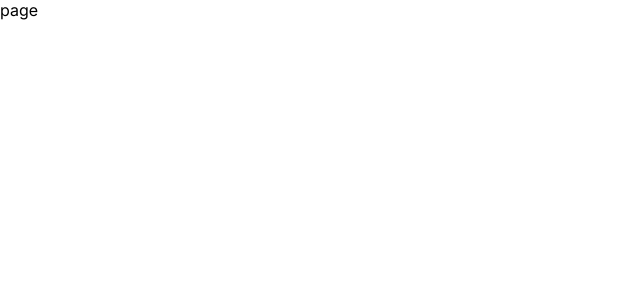
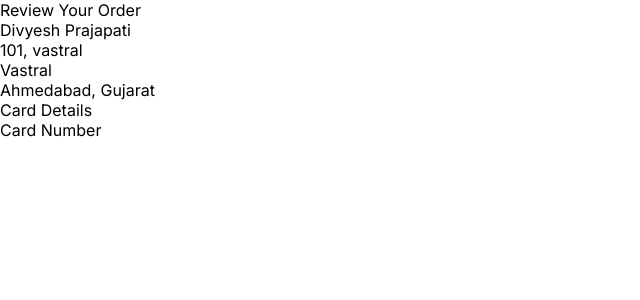
Before and after one commit to dvs24/Amazon, a Next.js app: page /payment in a window 1280 px wide. Shown: the top 300 px of the page, without its empty margins (0-640 px from the left). Built offline with nearby package versions, Linux system fonts and the light colour scheme.

Commit message:
started payment page

```diff
--- a/src/app/checkout/Checkout.module.css
+++ b/src/app/checkout/Checkout.module.css
@@ -52,9 +52,10 @@
     background: rgb(236,203,40);
     padding: 0.5rem;
     display: flex;
-    align-self: center;
     justify-content: center;
     cursor: pointer;
     border: none;
     outline: none;
+    margin: auto;
+    text-decoration: none;
 }
--- a/src/app/checkout/page.tsx
+++ b/src/app/checkout/page.tsx
@@ -64,7 +64,7 @@ const page = () => {
           <div className={styles.label}>State</div>
           <input className={styles.inputField} type="text" id="state" />
         </div>
-        <Link href="/payment">
+        <Link href="/payment" style={{textDecoration : 'none'}}>
           <button onClick={handleAddInfo} className={styles.pageBtn}>
             Deliever to this address
           </button>
--- a/src/app/payment/page.tsx
+++ b/src/app/payment/page.tsx
@@ -1,9 +1,29 @@
-import React from 'react'
+import React from "react";
+import styles from "./payment.module.css";
 
 const page = () => {
   return (
-    <div>page</div>
-  )
-}
+    <div className={styles.paymentPage}>
+      <div className={styles.pageContainer}>
+        <div className={styles.addressSection}>
+          <div className={styles.pageTitle}>Review Your Order</div>
+          <div className={styles.fullName}>Divyesh Prajapati</div>
+          <div>101, vastral</div>
+          <div>Vastral</div>
+          <div>Ahmedabad, Gujarat</div>
+        </div>
+      </div>
 
-export default page
+      <div className={styles.paymentSection}>
+        <div className={styles.cardDetails}>Card Details</div>
+        <div className={styles.cardInfo}>
+            <div className={styles.cardNum}>
+                Card Number
+            </div>
+        </div>
+      </div>
+    </div>
+  );
+};
+
+export default page;
```
